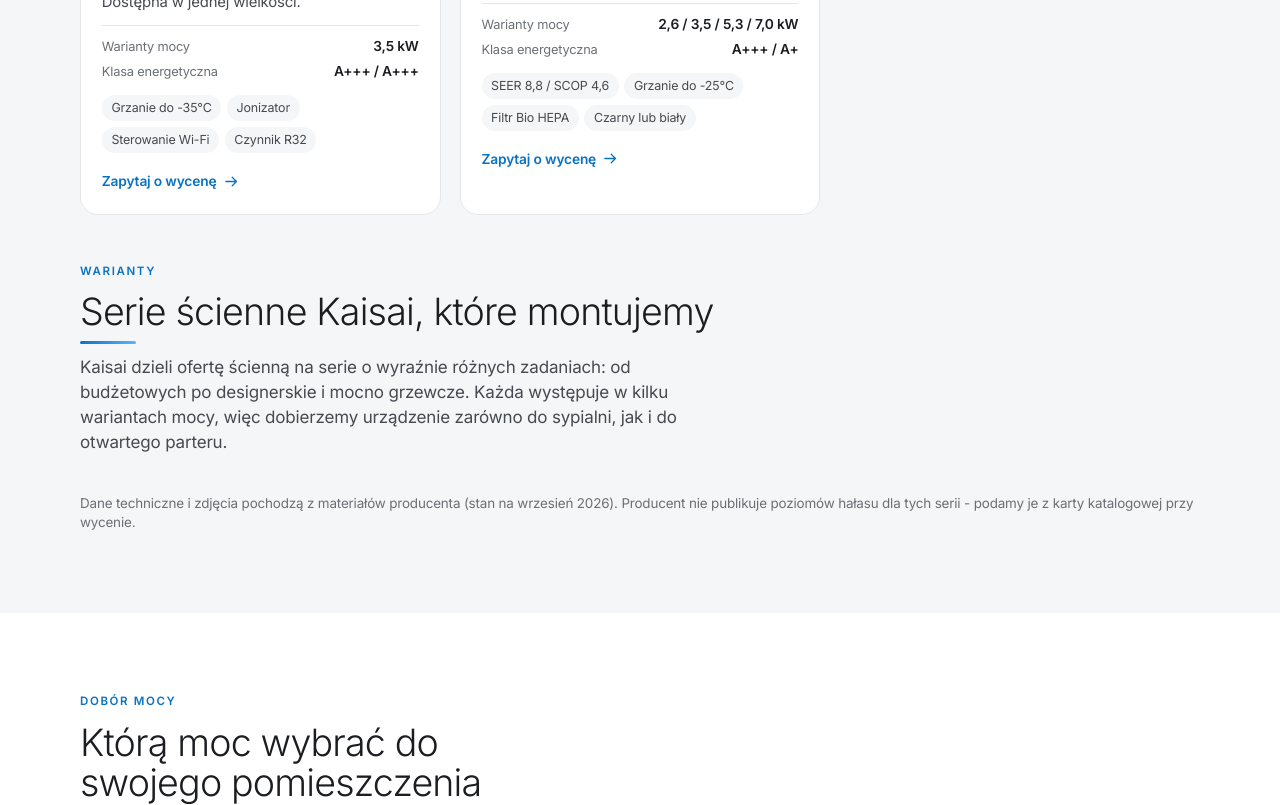
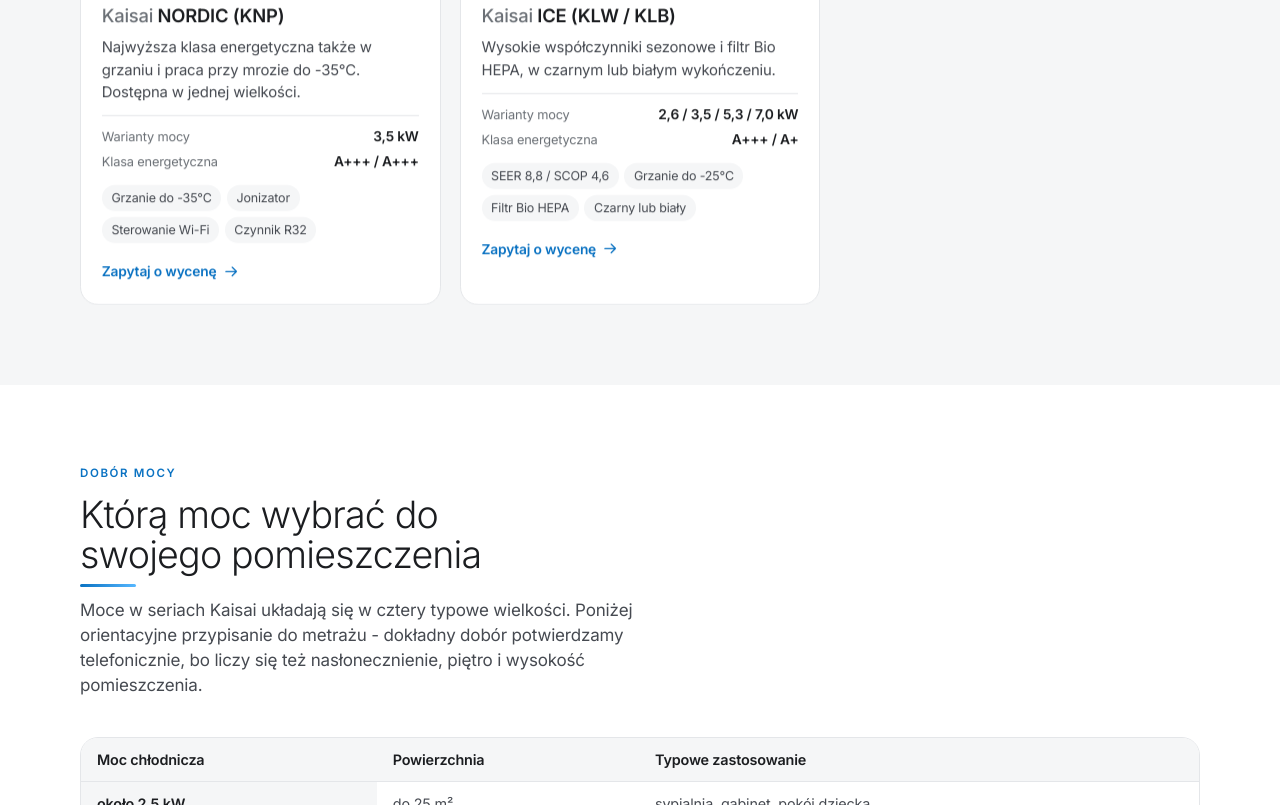
Before and after one commit to niko1326/Frigus_Strona, an Astro site: page /klimatyzatory-kaisai in a window 1280 px wide. Shown: the part 1777-2582 px from the top of the page. Built offline with nearby package versions, Linux system fonts and the light colour scheme; Astro itself is replaced by a stand-in of ours.

Commit message:
poprawa klim

```diff
--- a/src/pages/klimatyzatory-kaisai.astro
+++ b/src/pages/klimatyzatory-kaisai.astro
@@ -64,25 +64,16 @@
   <section class="page-hero">
     <div class="container" data-reveal>
       <h1>Klimatyzatory Kaisai z montażem</h1>
+      <p>
+        Poznaj ścienne klimatyzatory Kaisai do mieszkań, domów i biur. Dobierzemy serię i moc
+        urządzenia do metrażu, układu pomieszczenia oraz tego, czy klimatyzacja ma również ogrzewać.
+      </p>
     </div>
   </section>
 
   <section class="section section-gray">
     <div class="container lineup-container" data-reveal>
       <ModelLineup brand="Kaisai" models={KAISAI_MODELS} />
-      <div class="section-head lineup-summary">
-        <p class="eyebrow">Warianty</p>
-        <h2>Serie ścienne Kaisai, które montujemy</h2>
-        <p>
-          Kaisai dzieli ofertę ścienną na serie o wyraźnie różnych zadaniach: od budżetowych po
-          designerskie i mocno grzewcze. Każda występuje w kilku wariantach mocy, więc dobierzemy
-          urządzenie zarówno do sypialni, jak i do otwartego parteru.
-        </p>
-      </div>
-      <p class="tiny-note lineup-note">
-        Dane techniczne i zdjęcia pochodzą z materiałów producenta (stan na wrzesień 2026).
-        Producent nie publikuje poziomów hałasu dla tych serii - podamy je z karty katalogowej przy wycenie.
-      </p>
     </div>
   </section>
 
```
